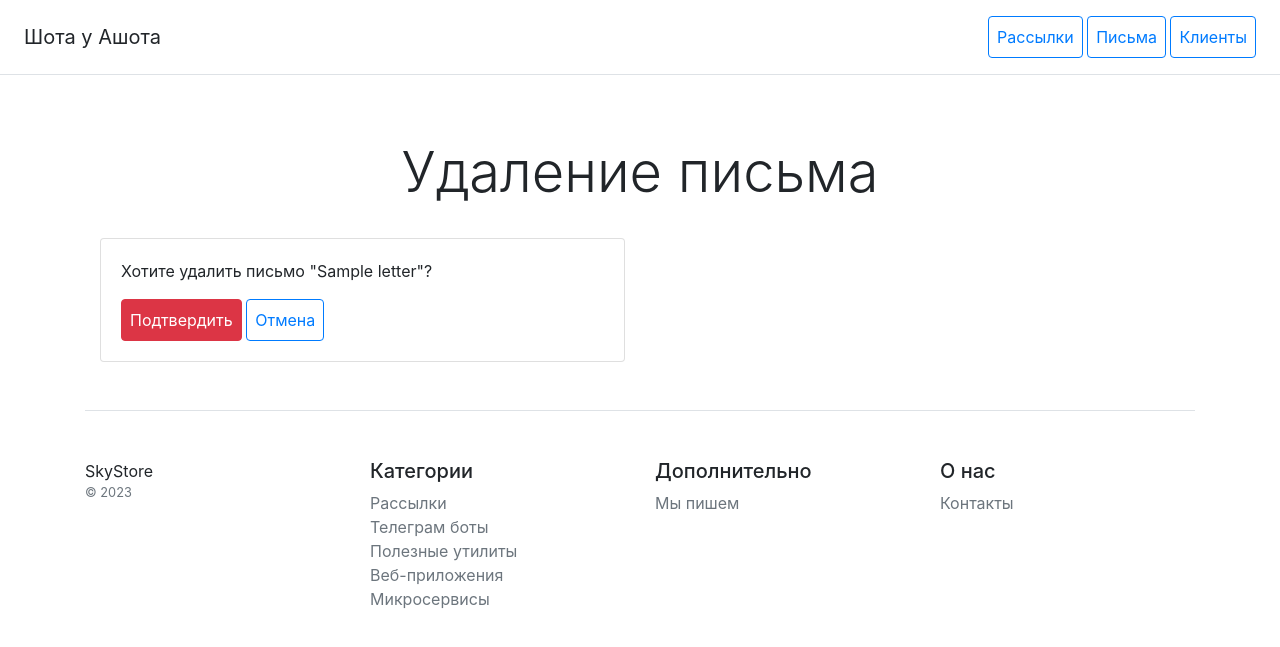
After one commit to BoldovAV/MailingSite, a Django app: page /letter/delete/1 in a window 1280 px wide. The commit adds this page. Shown: the top 647 px of the page. Run offline with Django 5.2, Linux system fonts and the light colour scheme; tables that the repository leaves empty hold one stand-in row (values such as "Sample post"); some libraries are stand-ins or nearby versions.

Commit message:
CRUD letter

```diff
--- /dev/null
+++ b/newsletter/templates/newsletter/letter_confirm_delete.html
@@ -0,0 +1,27 @@
+{% extends 'newsletter/base.html' %}
+{% block title%}
+<div class="pricing-header px-3 py-3 pt-md-5 pb-md-4 mx-auto text-center">
+    <h1 class="display-4">
+        Удаление письма
+    </h1>
+</div>
+{% endblock %}
+
+{% block context%}
+<div class="col-12">
+    <div class="row">
+        <div class="col-6">
+            <div class="card">
+                <div class="card-body">
+                    <form method="post">
+                        {% csrf_token %}
+                        <p>Хотите удалить письмо "{{ object.name_letter }}"?</p>
+                        <button class="p-2 btn btn-danger" type="submit">Подтвердить</button>
+                        <a class="p-2 btn btn-outline-primary" href="{% url 'newsletter:letter_detail' object.pk %}">Отмена</a>
+                    </form>
+                </div>
+            </div>
+        </div>
+    </div>
+</div>
+{% endblock %}
--- a/newsletter/templates/newsletter/letter_detail.html
+++ b/newsletter/templates/newsletter/letter_detail.html
@@ -28,8 +28,8 @@
 
                 </ul>
 
-                <button type="button" class="btn btn-lg btn-block btn-outline-primary"
-                        href="{% url 'newsletter:newsletter' %}">Подробнее
+                <a class="btn btn-lg btn-block btn-outline-primary" href="{% url 'newsletter:letter_update' object.pk %}">Изменить</a>
+                <a class="btn btn-lg btn-block btn-outline-primary" href="{% url 'newsletter:letter_delete' object.pk %}">Удалить</a>
                 </button>
 
             </div>
--- a/newsletter/templates/newsletter/letter_list.html
+++ b/newsletter/templates/newsletter/letter_list.html
@@ -9,6 +9,9 @@
 
 {% block context%}
 <div class="row text-center">
+    <div class="row text-center">
+    <a class="btn btn-lg btn-block btn-outline-primary"
+       href="{% url 'newsletter:letter_create' %}">Создать новое письмо</a>
     {% for item in object_list %}
 
     <div class="col-3">
@@ -18,7 +21,7 @@
             </div>
             <div class="card-body">
 
-                <h1 class="card-title pricing-card-title">{{ item.text_letter }}</h1>
+                <h6 class="card-title pricing-card-title">{{ item.text_letter }}</h6>
                 <ul class="list-unstyled mt-3 mb-4 text-start m-3">
                     <li>
                     </li>
--- a/newsletter/urls.py
+++ b/newsletter/urls.py
@@ -1,7 +1,8 @@
 from django.urls import path
 
 from newsletter.views import (NewsletterListView, NewsletterDetailView, NewsletterCreateView,
-                              LetterListView, LetterDetailView, NewsletterUpdateView, NewsletterDeleteView)
+                              LetterListView, LetterDetailView, NewsletterUpdateView, NewsletterDeleteView,
+                              LetterCreateView, LetterUpdateView, LetterDeleteView)
 from newsletter.apps import NewsletterConfig
 
 
@@ -15,4 +16,7 @@ urlpatterns = [
     path('newsletter/delete/<int:pk>', NewsletterDeleteView.as_view(), name='newsletter_delete'),
     path('letter/', LetterListView.as_view(), name='letter'),
     path('letter_detail/<int:pk>/', LetterDetailView.as_view(), name='letter_detail'),
+    path('letter/create/', LetterCreateView.as_view(), name='letter_create'),
+    path('letter/update/<int:pk>', LetterUpdateView.as_view(), name='letter_update'),
+    path('letter/delete/<int:pk>', LetterDeleteView.as_view(), name='letter_delete'),
 ]
--- a/newsletter/views.py
+++ b/newsletter/views.py
@@ -2,8 +2,16 @@ from django.shortcuts import render
 from django.views.generic import DetailView, ListView, CreateView, UpdateView, DeleteView
 from django.urls import reverse_lazy
 
-from newsletter.forms import NewsletterForm
+from newsletter.forms import NewsletterForm, LetterForm
 from newsletter.models import Newsletter, Letter
+
+
+# Контроллеры рассылок
+
+class NewsletterCreateView(CreateView):
+    model = Newsletter
+    form_class = NewsletterForm
+    success_url = reverse_lazy('newsletter:newsletter')
 
 
 class NewsletterListView(ListView):
@@ -28,15 +36,9 @@ class NewsletterDetailView(DetailView):
 #                     {% endfor %}
 
 
-class NewsletterCreateView(CreateView):
+class NewsletterUpdateView(UpdateView):
     model = Newsletter
     form_class = NewsletterForm
-    success_url = reverse_lazy('newsletter:newsletter')
-
-
-class NewsletterUpdateView(UpdateView):
-    model = Newsletter
-    fields = ('name', 'time_to_send', 'period_start', 'period_fin', 'period', 'recipient',)
     success_url = reverse_lazy('newsletter:newsletter')
 
 
@@ -45,9 +47,28 @@ class NewsletterDeleteView(DeleteView):
     success_url = reverse_lazy('newsletter:newsletter')
 
 
+# Контроллеры писем
+
+class LetterCreateView(CreateView):
+    model = Letter
+    form_class = LetterForm
+    success_url = reverse_lazy('newsletter:letter')
+
+
 class LetterListView(ListView):
     model = Letter
 
 
 class LetterDetailView(DetailView):
     model = Letter
+
+
+class LetterUpdateView(UpdateView):
+    model = Letter
+    form_class = LetterForm
+    success_url = reverse_lazy('newsletter:letter')
+
+
+class LetterDeleteView(DeleteView):
+    model = Letter
+    success_url = reverse_lazy('newsletter:letter')
```
Also changed, not shown: newsletter/forms.py (+6 -1 lines), newsletter/templates/newsletter/letter_form.html (added, +36 -0 lines).
